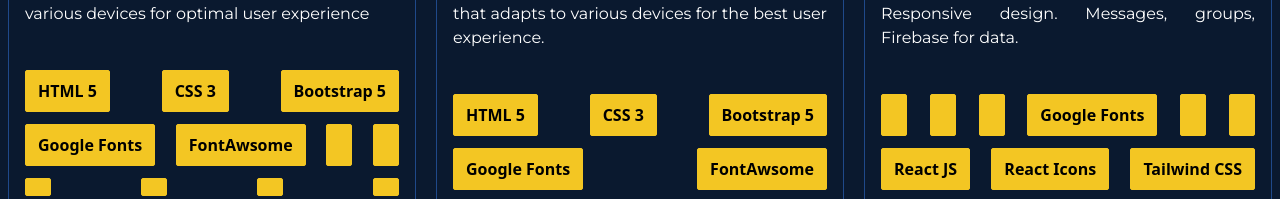
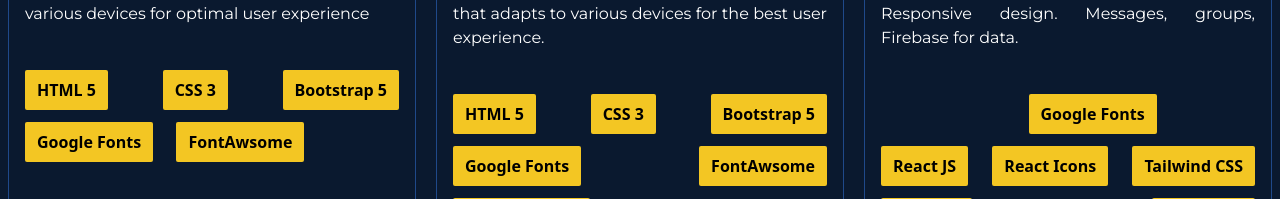
Before and after one commit to Sabur-Khan/Protfolio, a React (Vite) app: page /Projects in a window 1280 px wide. Shown: the part 753-952 px from the top of the page. Built offline with nearby package versions, Linux system fonts and the light colour scheme.

Commit message:
Protfolio

```diff
--- a/src/component/MyProjects/Projects.jsx
+++ b/src/component/MyProjects/Projects.jsx
@@ -2,7 +2,7 @@
 import projectData from "../../projectData/projectData";
 import ProjectCard from "../ProjectCard/ProjectCard";
 const Projects = () => {
-
+  console.log(projectData[0].all);
   return (
     <div className=" my-[100px]">
       <div className=" text-center mb-16">
--- a/src/component/ProjectCard/ProjectCard.jsx
+++ b/src/component/ProjectCard/ProjectCard.jsx
@@ -1,6 +1,7 @@
 import React from "react";
 
 const ProjectCard = (props) => {
+  console.log(props );
   return (
     <div>
         <div key={props.id} className="border group border-[#1f498a] h-full hover:shadow-md hover:shadow-[#1f498a] rounded transition-all duration-500 hover:-translate-y-2">
@@ -17,39 +18,70 @@
 
           <div className="px-4">
             <ul className="flex flex-wrap justify-between gap-3">
-              <li className="text-black cursor-pointer py-2 px-3 bg-[#f3c623] rounded-sm hover:bg-transparent hover:text-white border border-[#f3c623] duration-500 transition-all font-bold">
-                {props.tagOne}
+
+              <li className={`${props.tagOne? "bg-[#f3c623]":"bg-transparent cursor-auto"} text-black cursor-pointer py-2 px-3 bg-[#f3c623] rounded-sm hover:bg-transparent hover:text-white duration-500 transition-all font-bold`}>
+                {props?.tagOne }
               </li>
-              <li className="text-black cursor-pointer py-2 px-3 bg-[#f3c623] rounded-sm hover:bg-transparent hover:text-white border border-[#f3c623] duration-500 transition-all font-bold">
-                {props.tagTwo}
+              <li className={`${props.tagTwo? "bg-[#f3c623]":"bg-transparent"} text-black cursor-pointer py-2 px-3 bg-[#f3c623] rounded-sm hover:bg-transparent hover:text-white duration-500 transition-all font-bold`}>
+                {props?.tagTwo}
               </li>
-              <li className="text-black cursor-pointer py-2 px-3 bg-[#f3c623] rounded-sm hover:bg-transparent hover:text-white border border-[#f3c623] duration-500 transition-all font-bold">
-                {props.tagThree}
+              <li className={`${props.tagThree? "bg-[#f3c623]":"bg-transparent"} text-black cursor-pointer py-2 px-3 bg-[#f3c623] rounded-sm hover:bg-transparent hover:text-white duration-500 transition-all font-bold`}>
+                {props?.tagThree}
               </li>
-              <li className="text-black cursor-pointer py-2 px-3 bg-[#f3c623] rounded-sm hover:bg-transparent hover:text-white border border-[#f3c623] duration-500 transition-all font-bold">
-                {props.tagFour}
+              <li className={`${props.tagFour? "bg-[#f3c623]":"bg-transparent"} text-black cursor-pointer py-2 px-3 bg-[#f3c623] rounded-sm hover:bg-transparent hover:text-white duration-500 transition-all font-bold`}>
+                {props?.tagFour}
               </li>
-              <li className="text-black cursor-pointer py-2 px-3 bg-[#f3c623] rounded-sm hover:bg-transparent hover:text-white border border-[#f3c623] duration-500 transition-all font-bold">
-                {props.tagFive}
+              <li className={`${props.tagFive? "bg-[#f3c623]":"bg-transparent"} text-black cursor-pointer py-2 px-3 bg-[#f3c623] rounded-sm hover:bg-transparent hover:text-white duration-500 transition-all font-bold`}>
+                {props?.tagFive}
               </li>
-              <li className="text-black cursor-pointer py-2 px-3 bg-[#f3c623] rounded-sm hover:bg-transparent hover:text-white border border-[#f3c623] duration-500 transition-all font-bold">
-                {props.tagSix}
+              <li className={`${props.tagSix? "bg-[#f3c623]":"bg-transparent"} text-black cursor-pointer py-2 px-3 bg-[#f3c623] rounded-sm hover:bg-transparent hover:text-white duration-500 transition-all font-bold`}>
+                {props?.tagSix}
               </li>
-              <li className="text-black cursor-pointer py-2 px-3 bg-[#f3c623] rounded-sm hover:bg-transparent hover:text-white border border-[#f3c623] duration-500 transition-all font-bold">
-                {props.tagSeven}
+              <li className={`${props.tagSeven? "bg-[#f3c623]":"bg-transparent"} text-black cursor-pointer py-2 px-3 bg-[#f3c623] rounded-sm hover:bg-transparent hover:text-white duration-500 transition-all font-bold`}>
+                {props?.tagSeven}
               </li>
-              <li className="text-black cursor-pointer py-2 px-3 bg-[#f3c623] rounded-sm hover:bg-transparent hover:text-white border border-[#f3c623] duration-500 transition-all font-bold">
-                {props.tagEight}
+              <li className={`${props.tagEight? "bg-[#f3c623]":"bg-transparent"} text-black cursor-pointer py-2 px-3 bg-[#f3c623] rounded-sm hover:bg-transparent hover:text-white duration-500 transition-all font-bold`}>
+                {props?.tagEight}
               </li>
-              <li className="text-black cursor-pointer py-2 px-3 bg-[#f3c623] rounded-sm hover:bg-transparent hover:text-white border border-[#f3c623] duration-500 transition-all font-bold">
-                {props.tagNine}
+              <li className={`${props.tagNine? "bg-[#f3c623]":"bg-transparent"} text-black cursor-pointer py-2 px-3 bg-[#f3c623] rounded-sm hover:bg-transparent hover:text-white duration-500 transition-all font-bold`}>
+                {props?.tagNine}
               </li>
-              <li className="text-black cursor-pointer py-2 px-3 bg-[#f3c623] rounded-sm hover:bg-transparent hover:text-white border border-[#f3c623] duration-500 transition-all font-bold">
-                {props.tagTen}
+              <li className={`${props.tagTen? "bg-[#f3c623]":"bg-transparent"} text-black cursor-pointer py-2 px-3 bg-[#f3c623] rounded-sm hover:bg-transparent hover:text-white duration-500 transition-all font-bold`}>
+                {props?.tagTen}
               </li>
-              <li className="text-black cursor-pointer py-2 px-3 bg-[#f3c623] rounded-sm hover:bg-transparent hover:text-white border border-[#f3c623] duration-500 transition-all font-bold">
-                {props.tagEleven}
+              <li className={`${props.tagEleven? "bg-[#f3c623]":"bg-transparent"} text-black cursor-pointer py-2 px-3 bg-[#f3c623] rounded-sm hover:bg-transparent hover:text-white duration-500 transition-all font-bold`}>
+                {props?.tagEleven}
               </li>
+              {/* <li className={`text-black cursor-pointer py-2 px-3 bg-[#f3c623] rounded-sm hover:bg-transparent hover:text-white border border-[#f3c623] duration-500 transition-all font-bold`}>
+                {props?.tagTwo}
+              </li>
+              <li className={`text-black cursor-pointer py-2 px-3 bg-[#f3c623] rounded-sm hover:bg-transparent hover:text-white border border-[#f3c623] duration-500 transition-all font-bold`}>
+                {props?.tagThree}
+              </li>
+              <li className={`text-black cursor-pointer py-2 px-3 bg-[#f3c623] rounded-sm hover:bg-transparent hover:text-white border border-[#f3c623] duration-500 transition-all font-bold`}>
+                {props?.tagFour}
+              </li>
+              <li className={`text-black cursor-pointer py-2 px-3 bg-[#f3c623] rounded-sm hover:bg-transparent hover:text-white border border-[#f3c623] duration-500 transition-all font-bold`}>
+                {props?.tagFive}
+              </li>
+              <li className={`text-black cursor-pointer py-2 px-3 bg-[#f3c623] rounded-sm hover:bg-transparent hover:text-white border border-[#f3c623] duration-500 transition-all font-bold`}>
+                {props?.tagSix}
+              </li>
+              <li className={`text-black cursor-pointer py-2 px-3 bg-[#f3c623] rounded-sm hover:bg-transparent hover:text-white border border-[#f3c623] duration-500 transition-all font-bold`}>
+                {props?.tagSeven}
+              </li>
+              <li className={`text-black cursor-pointer py-2 px-3 bg-[#f3c623] rounded-sm hover:bg-transparent hover:text-white border border-[#f3c623] duration-500 transition-all font-bold`}>
+                {props?.tagEight}
+              </li>
+              <li className={`text-black cursor-pointer py-2 px-3 bg-[#f3c623] rounded-sm hover:bg-transparent hover:text-white border border-[#f3c623] duration-500 transition-all font-bold`}>
+                {props?.tagNine}
+              </li>
+              <li className={`text-black cursor-pointer py-2 px-3 bg-[#f3c623] rounded-sm hover:bg-transparent hover:text-white border border-[#f3c623] duration-500 transition-all font-bold`}>
+                {props?.tagTen}
+              </li>
+              <li className={`text-black cursor-pointer py-2 px-3 bg-[#f3c623] rounded-sm hover:bg-transparent hover:text-white border border-[#f3c623] duration-500 transition-all font-bold`}>
+                {props?.tagEleven}
+              </li> */}
             </ul>
           </div>
 
```
